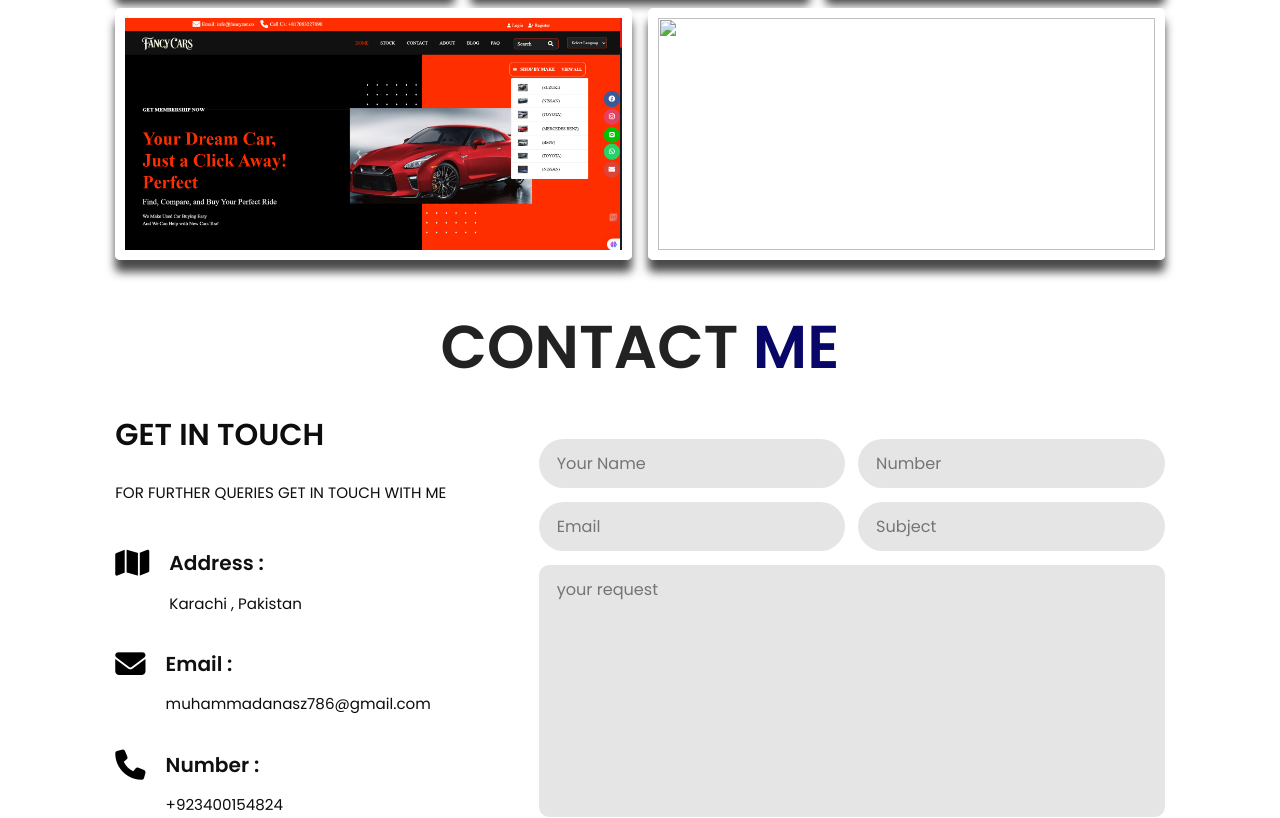
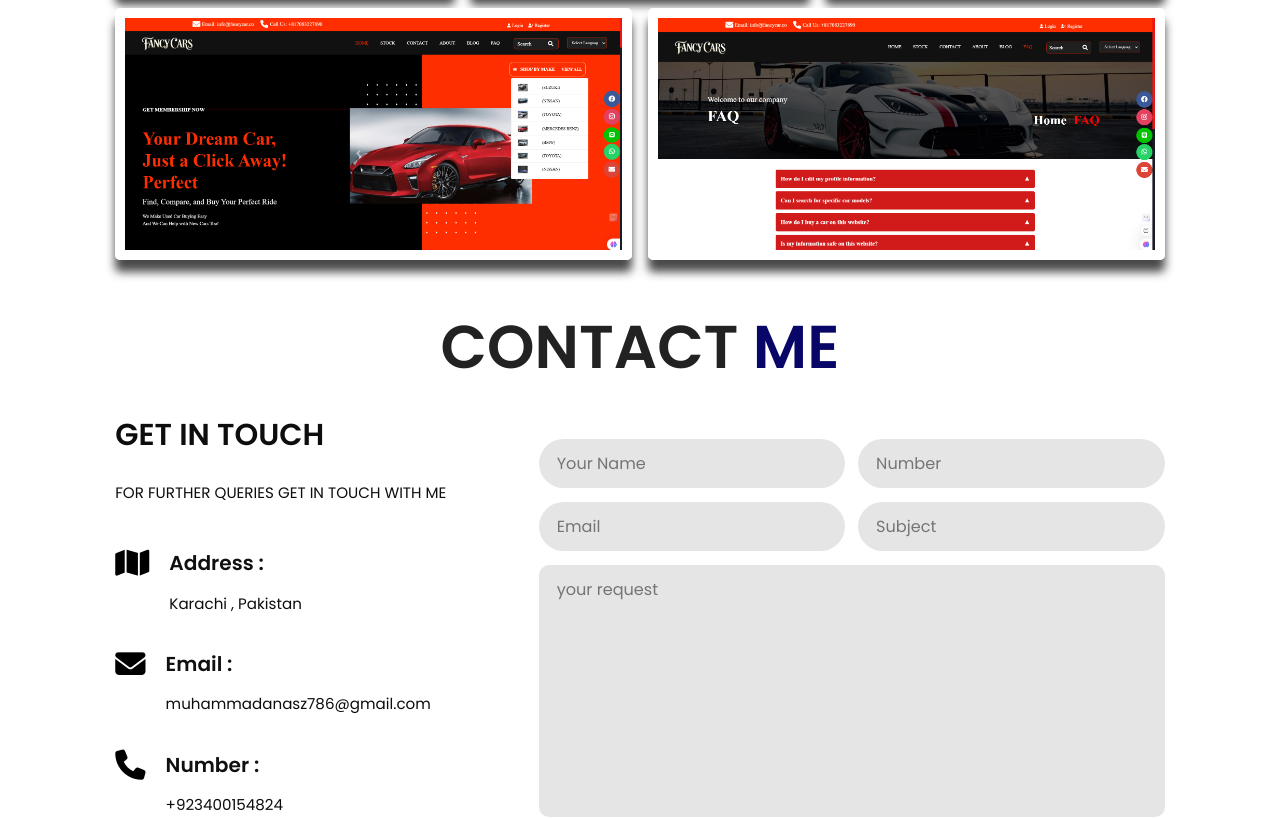
Before and after one commit to m-anas-2109d/Portofilio, a plain HTML site: page index.html in a window 1280 px wide. Shown: the part 3759-4577 px from the top of the page. Drawn offline with nearby package versions, Linux system fonts and the light colour scheme; animation ran at ten frames a second.

Commit message:
Update index.html
add image

```diff
--- a/index.html
+++ b/index.html
@@ -283,7 +283,7 @@
 
                  <div class="box tilt">
                     <img
-                        src=""
+                        src="images/Screenshot 2024-11-30 123104.png"
                         alt>
                     <div class="content">
                         <!-- <a href class="btn">learn more</a> -->
```
